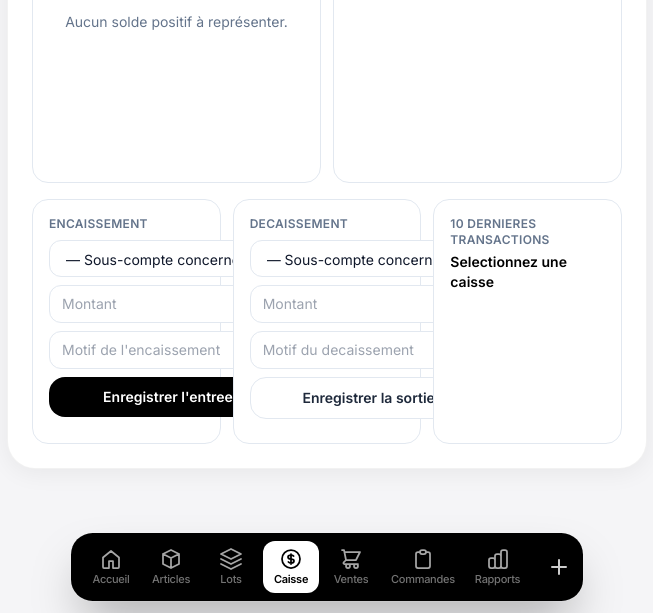
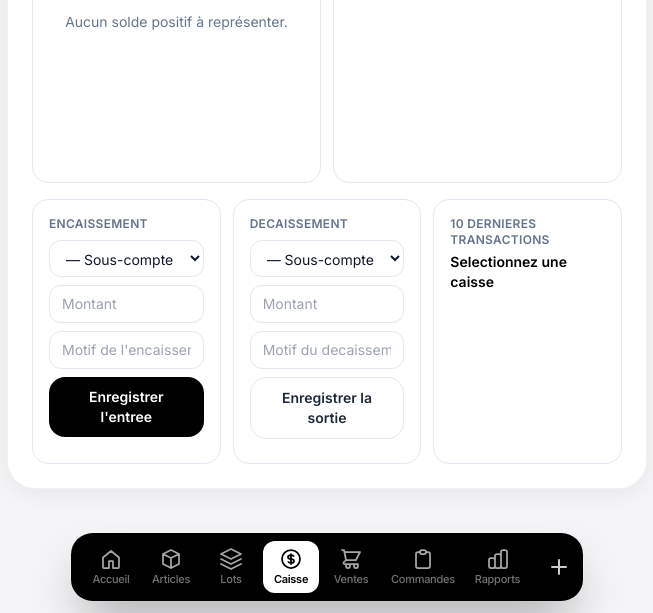
Before and after one commit to VolonteMukovi/cimentapp, a Django app: page /magasin/caisse/ in a window 1280 px wide. Shown: the part 802-1415 px from the top of the page, without its empty margins (313-966 px from the left). Run offline with Django 5.2, Linux system fonts and the light colour scheme; a user stored in the database is signed in; tables that the repository leaves empty hold one stand-in row (values such as "Sample post"); data that the repository does not hold is empty; parts of the project's set-up code (start-up, migrations or seed data) failed here and were passed over; some libraries are stand-ins or nearby versions.

Commit message:
Correction composants UI-Encaissement, Décaissement et 10 transactions récentes

```diff
--- a/static/css/app.css
+++ b/static/css/app.css
@@ -111,6 +111,21 @@
   padding: 0.75rem 1.25rem calc(0.75rem + env(safe-area-inset-bottom, 0px));
 }
 
+.caisse-operation-panel,
+.caisse-operation-panel form,
+.caisse-operation-panel input,
+.caisse-operation-panel select,
+.caisse-operation-panel button {
+  min-width: 0;
+  max-width: 100%;
+}
+
+.caisse-operation-panel input,
+.caisse-operation-panel select,
+.caisse-operation-panel button {
+  width: 100%;
+}
+
 @media (max-width: 639px) {
   .app-modal-panel {
     width: 100%;
--- a/templates/caisse/caisse_home.html
+++ b/templates/caisse/caisse_home.html
@@ -66,8 +66,13 @@
         <div class="mt-3 text-xs text-slate-600" id="caisse-pager">—</div>
       </div>
     </div>
-    <div class="mt-4 grid gap-3 lg:grid-cols-3">
-    <div class="rounded-2xl border border-slate-200 bg-white p-4">
+    <div class="mt-4 grid grid-cols-3 gap-1 rounded-xl border border-slate-200 bg-slate-50 p-1 lg:hidden" aria-label="Operations de caisse">
+      <button type="button" data-caisse-panel-tab="entree" class="min-w-0 rounded-lg px-2 py-2.5 text-xs font-semibold" aria-selected="true">Encaissement</button>
+      <button type="button" data-caisse-panel-tab="sortie" class="min-w-0 rounded-lg px-2 py-2.5 text-xs font-semibold" aria-selected="false">Decaissement</button>
+      <button type="button" data-caisse-panel-tab="history" class="min-w-0 rounded-lg px-2 py-2.5 text-xs font-semibold" aria-selected="false">Transactions</button>
+    </div>
+    <div class="mt-3 grid min-w-0 gap-3 lg:mt-4 lg:grid-cols-3">
+    <div data-caisse-panel="entree" class="caisse-operation-panel min-w-0 rounded-2xl border border-slate-200 bg-white p-4">
       <p class="text-xs font-semibold uppercase tracking-wide text-slate-500">Encaissement</p>
       <form id="caisse-entree-form" class="mt-2 grid gap-2">
         <select name="caisse_id" id="entree-caisse-select" class="rounded-xl border border-slate-200 bg-white px-3 py-2 text-sm focus:border-black focus:outline-none" required>
@@ -79,13 +84,13 @@
         <p id="caisse-entree-msg" class="text-xs text-slate-600"></p>
       </form>
     </div>
-    <div class="rounded-2xl border border-slate-200 bg-white p-4 lg:order-3">
+    <div data-caisse-panel="history" class="caisse-operation-panel hidden min-w-0 rounded-2xl border border-slate-200 bg-white p-4 lg:order-3 lg:block">
       <p class="text-xs font-semibold uppercase tracking-wide text-slate-500">10 dernieres transactions</p>
       <p id="caisse-history-title" class="mt-1 text-sm font-semibold text-black">Selectionnez une caisse</p>
-      <div id="caisse-history-list" class="mt-3 max-h-80 space-y-2 overflow-y-auto pr-1"></div>
+      <div id="caisse-history-list" class="mt-3 max-h-[55dvh] min-w-0 space-y-2 overflow-x-hidden overflow-y-auto pr-1 lg:max-h-80"></div>
     </div>
 
-    <div class="rounded-2xl border border-slate-200 bg-white p-4">
+    <div data-caisse-panel="sortie" class="caisse-operation-panel hidden min-w-0 rounded-2xl border border-slate-200 bg-white p-4 lg:block">
       <p class="text-xs font-semibold uppercase tracking-wide text-slate-500">Decaissement</p>
       <form id="caisse-sortie-form" class="mt-2 grid gap-2">
         <select name="caisse_id" id="sortie-caisse-select" class="rounded-xl border border-slate-200 bg-white px-3 py-2 text-sm focus:border-black focus:outline-none" required>
@@ -110,6 +115,7 @@
   var donut = null;
   var selectedCaisseId = null;
   var caissesCache = [];
+  var activeCaissePanel = 'entree';
 
   function money(v, code) {
     return (v || '0.00') + (code ? (' ' + code) : '');
@@ -121,9 +127,29 @@
     });
   }
 
-  function fetchRecent(caisseId, caisseName) {
+  function selectCaissePanel(name) {
+    activeCaissePanel = name;
+    document.querySelectorAll('[data-caisse-panel-tab]').forEach(function(btn) {
+      var active = btn.getAttribute('data-caisse-panel-tab') === name;
+      btn.classList.toggle('bg-white', active);
+      btn.classList.toggle('text-black', active);
+      btn.classList.toggle('shadow-sm', active);
+      btn.classList.toggle('text-slate-500', !active);
+      btn.setAttribute('aria-selected', active ? 'true' : 'false');
+    });
+    document.querySelectorAll('[data-caisse-panel]').forEach(function(panel) {
+      if (window.innerWidth >= 1024) {
+        panel.classList.remove('hidden');
+        return;
+      }
+      panel.classList.toggle('hidden', panel.getAttribute('data-caisse-panel') !== name);
+    });
+  }
+
+  function fetchRecent(caisseId, caisseName, showPanel) {
     if (!caisseId) return Promise.resolve();
     selectedCaisseId = caisseId;
+    if (showPanel && window.innerWidth < 1024) selectCaissePanel('history');
     var title = document.getElementById('caisse-history-title');
     var list = document.getElementById('caisse-history-list');
     title.textContent = caisseName || ('Caisse #' + caisseId);
@@ -202,7 +228,7 @@
         }
         document.querySelectorAll('.history-btn').forEach(function(btn){
           btn.addEventListener('click', function(){
-            fetchRecent(btn.getAttribute('data-id'), btn.getAttribute('data-name'));
+            fetchRecent(btn.getAttribute('data-id'), btn.getAttribute('data-name'), true);
           });
         });
         if (!selectedCaisseId && first) {
@@ -283,6 +309,16 @@
     refreshCaisseSelect('entree-caisse-select');
   }
 
+  document.querySelectorAll('[data-caisse-panel-tab]').forEach(function(btn) {
+    btn.addEventListener('click', function() {
+      selectCaissePanel(btn.getAttribute('data-caisse-panel-tab'));
+    });
+  });
+
+  window.addEventListener('resize', function() {
+    selectCaissePanel(activeCaissePanel);
+  });
+
   document.getElementById('caisse-refresh').addEventListener('click', function (e) {
     e.preventDefault();
     fetchSolde();
@@ -356,6 +392,7 @@
       .catch(function(){ msg.textContent = 'Erreur reseau.'; });
   });
 
+  selectCaissePanel(activeCaissePanel);
   fetchSolde();
 })();
 </script>
```
